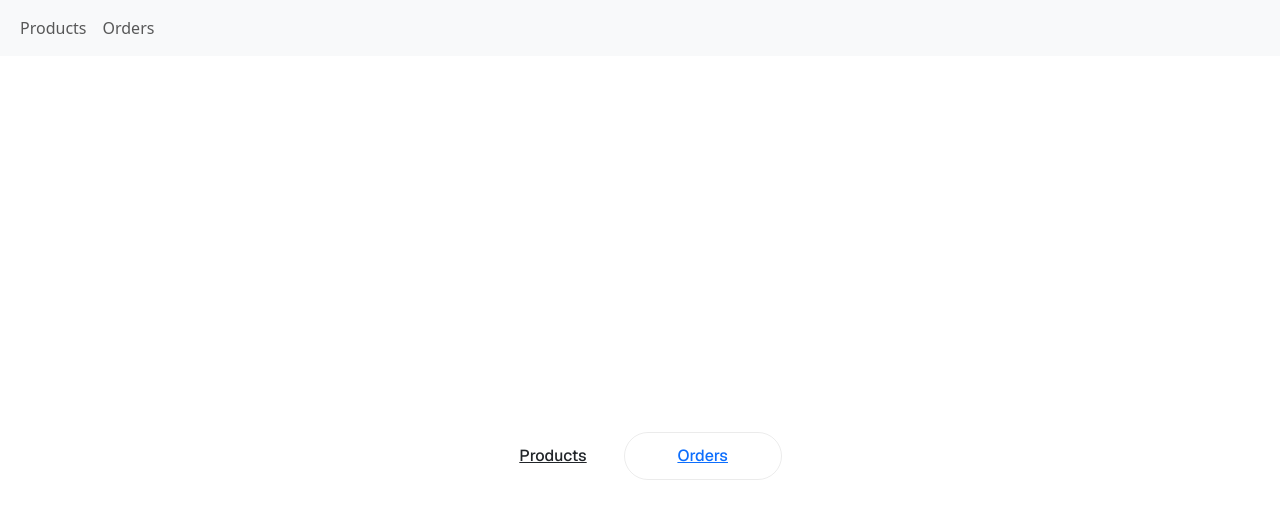
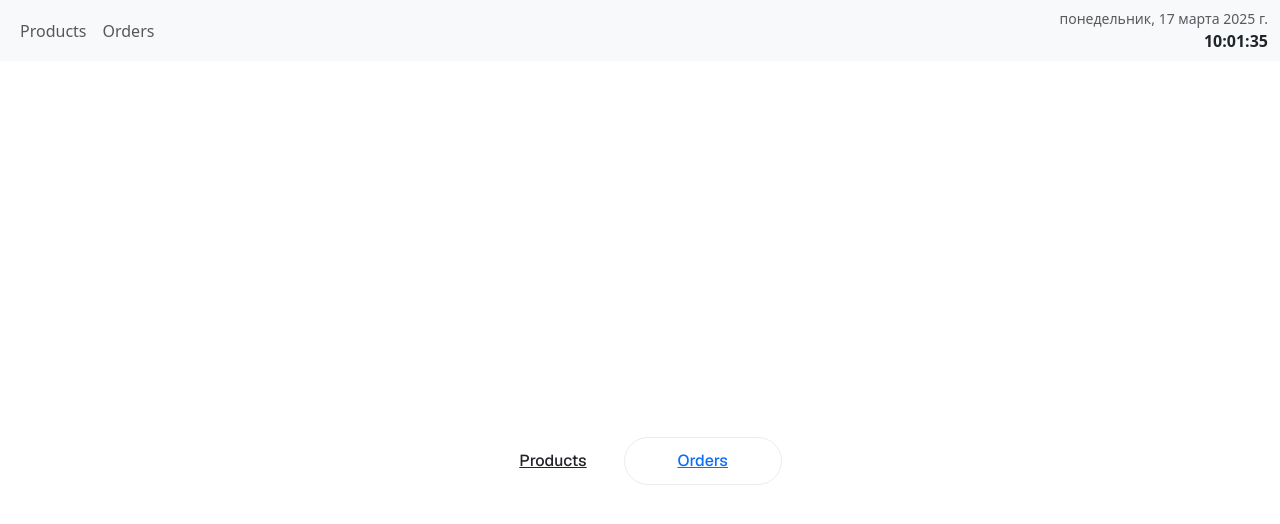
Before and after one commit to badday182/berkun-dzencode-test, a Next.js app in the folder my-app/: page / in a window 1280 px wide. Shown: the top 524 px of the page. Built offline with nearby package versions, Linux system fonts and the light colour scheme.

Commit message:
add TopMenu

```diff
--- a/my-app/src/app/components/navigationMenu/index.tsx
+++ b/my-app/src/app/components/navigationMenu/index.tsx
@@ -3,6 +3,7 @@
 import Link from "next/link";
 import { usePathname } from "next/navigation";
 import clsx from "clsx";
+import TopMenu from "../topMenu";
 
 const NavigationMenu = () => {
   const pathname = usePathname();
@@ -28,6 +29,7 @@ const NavigationMenu = () => {
           </li>
         </ul>
       </div>
+      <TopMenu />
     </nav>
   );
 };
--- /dev/null
+++ b/my-app/src/app/components/topMenu/index.tsx
@@ -0,0 +1,33 @@
+import { useState, useEffect } from "react";
+
+const TopMenu = () => {
+  const [currentDateTime, setCurrentDateTime] = useState<Date>(new Date());
+
+  useEffect(() => {
+    const timer = setInterval(() => {
+      setCurrentDateTime(new Date());
+    }, 1000);
+
+    return () => clearInterval(timer);
+  }, []);
+
+  const formattedDate = currentDateTime.toLocaleDateString("ru-RU", {
+    weekday: "long",
+    year: "numeric",
+    month: "long",
+    day: "numeric",
+  });
+
+  const formattedTime = currentDateTime.toLocaleTimeString("ru-RU");
+
+  return (
+    <div className="container-fluid">
+      <div className="ms-auto d-flex flex-column align-items-end">
+        <div className="text-muted small">{formattedDate}</div>
+        <div className="fw-bold">{formattedTime}</div>
+      </div>
+    </div>
+  );
+};
+
+export default TopMenu;
```
